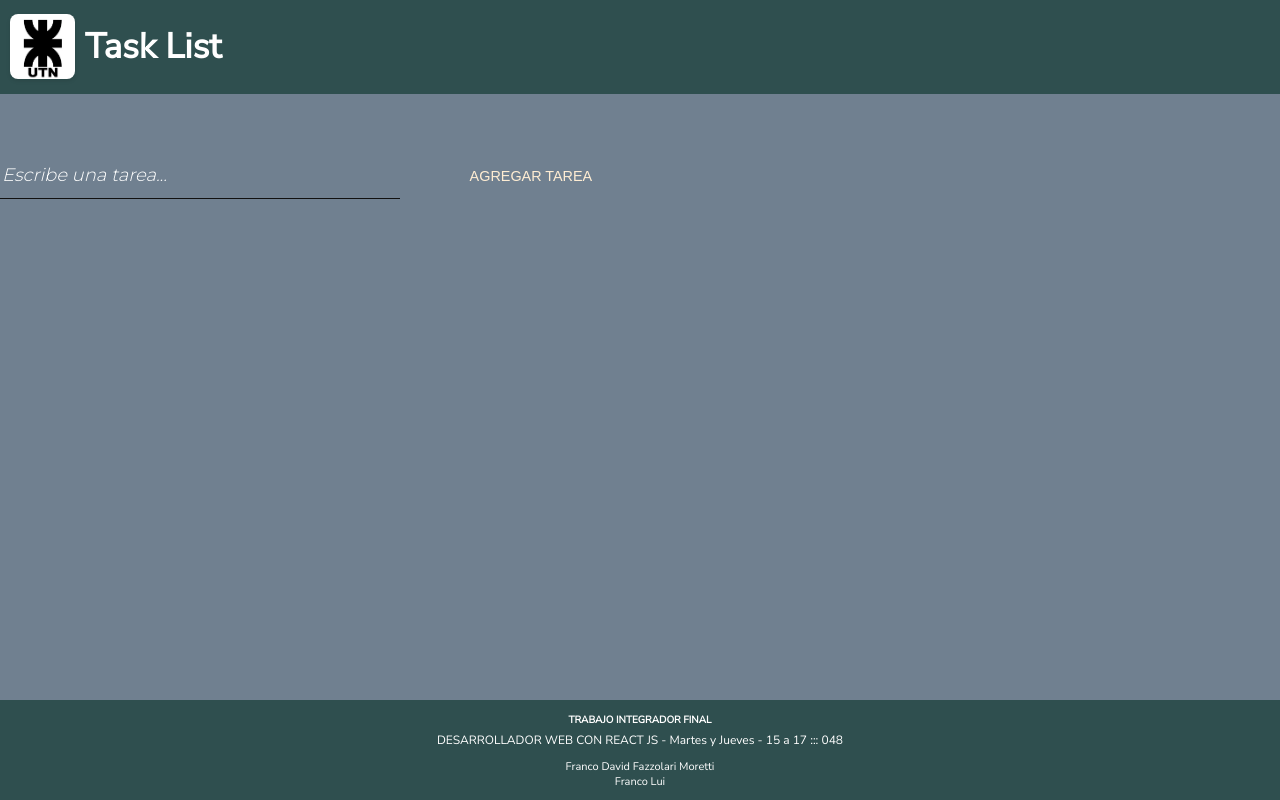
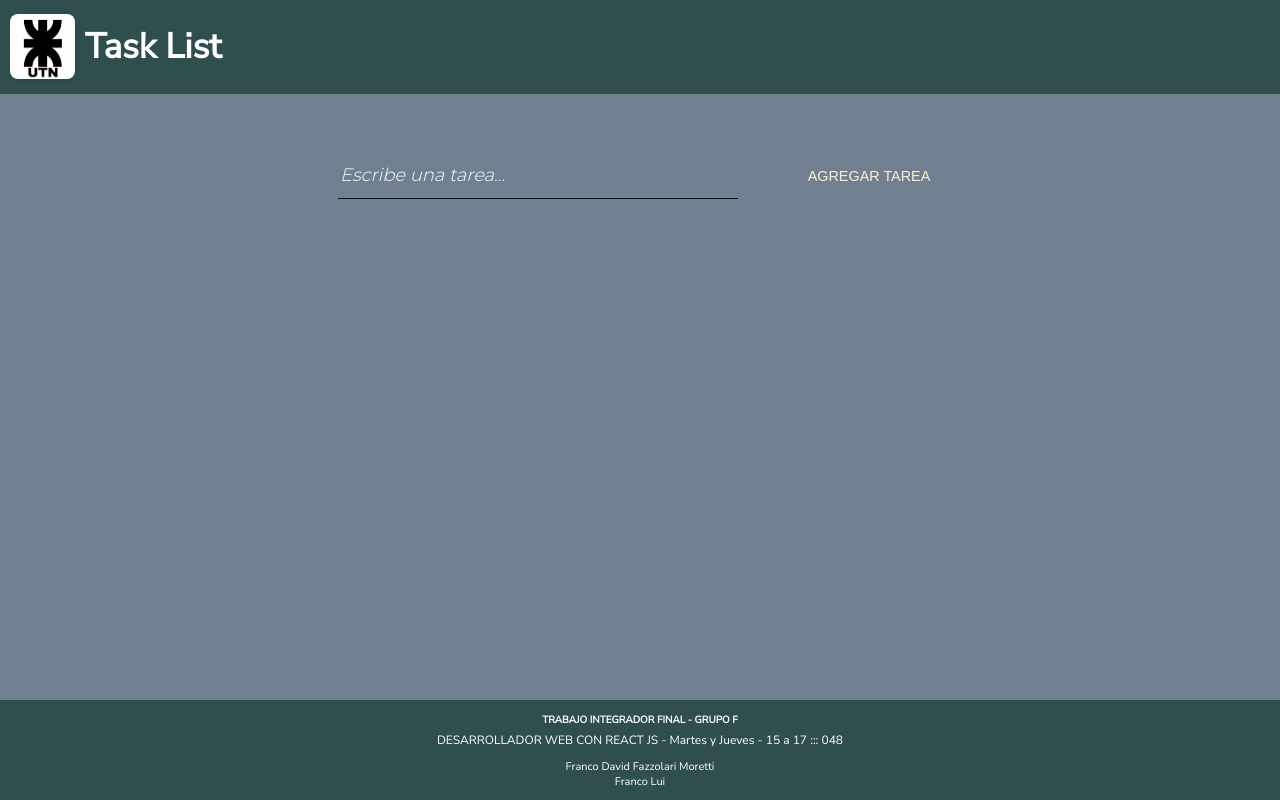
Before and after one commit to FrancoDavid91/TP-FINAL-UTN--React, a React (Vite) app: page / in a window 1280 px wide. Built offline with nearby package versions, Linux system fonts and the light colour scheme.

Commit message:
ReacomodandoDirectoriosyComentandoCodigo

```diff
--- a/index.html
+++ b/index.html
@@ -4,8 +4,8 @@
     <meta charset="UTF-8" />
     <link rel="icon" type="image/svg+xml" href="/src/assets/icono-tasklist.png" />
     <meta name="viewport" content="width=device-width, initial-scale=1.0" />
-    <link rel="stylesheet" href="./src/normalize.css">
-    <link rel="stylesheet" href="./src/index.css">
+    <link rel="stylesheet" href="./src/styles/normalize.css">
+    <link rel="stylesheet" href="./src/styles/index.css">
     <title>Task List</title>
   </head>
   <header>
@@ -20,7 +20,7 @@
   </body>
   <footer>
     <div class='container-footer'>
-      <h4>TRABAJO INTEGRADOR FINAL</h4>
+      <h4>TRABAJO INTEGRADOR FINAL - GRUPO F</h4>
       <p>DESARROLLADOR WEB CON REACT JS - Martes y Jueves - 15 a 17 ::: 048</p>
       <ul>
         <li>Franco David Fazzolari Moretti</li>
--- a/src/components/TaskForm/TaskForm.jsx
+++ b/src/components/TaskForm/TaskForm.jsx
@@ -1,5 +1,5 @@
 import { useState }  from 'react'
-import './TaskForm.css'
+import '../../styles/TaskForm.css'
 
 const TaskForm = ({onSubmitted = (form) =>{}}) => {
 
--- a/src/components/TaskItem/TaskItem.jsx
+++ b/src/components/TaskItem/TaskItem.jsx
@@ -1,5 +1,5 @@
 import React from 'react'
-import './TaskItem.css'
+import '../../styles/TaskItem.css'
 
 const TaskItem = ({ id, title, completed, onComplete = () => { }, onDelete = () => { }, onEdit = () => { } }) => {
 
--- a/src/components/TaskListView/TaskListView.jsx
+++ b/src/components/TaskListView/TaskListView.jsx
@@ -2,15 +2,38 @@ import { useState, useEffect } from 'react';
 import TaskForm from '../TaskForm/TaskForm';
 import TaskList from '../TaskList/TaskList';
 import TaskItem from '../TaskItem/TaskItem';
-import './TaskListView.css';
+import '../../styles/TaskListView.css'
 
 export const TaskListView = () => {
-    const [task, setTask] = useState([]);
-    const [editingTaskId, setEditingTaskId] = useState(null);
-    const [newTitle, setNewTitle] = useState(''); // Nuevo estado para manejar el valor del input
+  const [task, setTask] = useState([]); //useState for actual tasks
+  const [editingTaskId, setEditingTaskId] = useState(null); //useState for edit task
+  const [newTitle, setNewTitle] = useState('');
 
+  const generateUniqueID = () => {//generates an unique ID for every task
+    return '_' + Math.random().toString(36);
+  };
+
+  useEffect(() => {//Here we interact to find if data persists within localStorage
+    try {
+      const storedTasks = localStorage.getItem('tasks');
+      if (storedTasks) {
+        setTask(JSON.parse(storedTasks));
+      }
+    } catch (error) {
+
+      console.error('Error accessing local storage:', error);
+    }
+  }, []);
+
+
+  useEffect(() => {//With this hook we save data in localStorage
+    if(task.length > 0) {localStorage.setItem('tasks', JSON.stringify(task))}
+  }, [task]);
+
+//-----------------------------------------------------------------------
+//Set of functions for create, modify,check and delete.
   const createTask = (title) => ({
-      id: window.crypto.randomUUID(),
+    id: generateUniqueID(),
     title: title,
     completed: false,
   });
@@ -34,7 +57,7 @@ export const TaskListView = () => {
 
   const startEditingTask = (id, title) => {
     setEditingTaskId(id);
-      setNewTitle(title); // Establecer el valor del input al título actual
+    setNewTitle(title);
   };
 
   const finishEditingTask = (id) => {
@@ -44,9 +67,11 @@ export const TaskListView = () => {
     setTask(updatedTaskList);
     setEditingTaskId(null);
   };
-
+//-----------------------------------------------------------------------
+//Definition of View Component
   return (
-      <div>
+    <main>
+      <div className='container-view'>
         <TaskForm
           onSubmitted={(form) => {
             addTask(form);
@@ -64,18 +89,21 @@ export const TaskListView = () => {
                 onEdit={() => startEditingTask(task.id, task.title)}
               />
               {editingTaskId === task.id && (
-                <div>
+                <div className='container-edit'>
                   <input
+                    className='inputForm inputSave'
                     type="text"
                     value={newTitle}
                     onChange={(e) => setNewTitle(e.target.value)}
                   />
-                  <button onClick={() => finishEditingTask(task.id)}>Guardar</button>
+                  <button className='btn-config' onClick={() => finishEditingTask(task.id)}>💾</button>
                 </div>
               )}
             </div>
           )}
         />
       </div>
+    </main>
+
   );
 };
--- a/src/components/TaskListView/TaskListView.css
+++ b/src/styles/TaskListView.css
@@ -1,6 +1,8 @@
 main{
   margin-bottom: 2em;
 }
+/*----------------------*/
+/*Container*/
 .container-view {
     display: flex;
     flex-direction: column;
@@ -18,6 +20,7 @@ main{
 .inputSave{
     width: 20em;
     margin: 0 0.4em;
+
     animation: palpitar 2s ease infinite;
 }
 
@@ -31,3 +34,5 @@ main{
     color: #999;
     opacity: 0.5;
   }
+
+  /*----------------------*/
--- /dev/null
+++ b/src/styles/index.css
@@ -0,0 +1,132 @@
+/*---------------------------------------------*/
+/*Header*/
+.container-header {
+    display: flex;
+    align-items: center;
+    margin: 1em;
+    background-color: #2f4f4f;
+    color: white;
+    margin: 0;
+}
+
+.container-header img {
+    border-radius: 8px;
+    box-shadow: 0 2px 4px rgba(0, 0, 0, 0.1);
+    margin: 1em;
+}
+
+.container-header h1 {
+    font-size: 3.5em;
+}
+/*---------------------------------------------*/
+
+/*---------------------------------------------*/
+/*Body*/
+body {
+    display: flex;
+    flex-direction: column;
+    height: 100vh;
+}
+
+#root {
+    flex: 1;
+    background-color: #708090;
+    font-size: 1.2em;
+    flex: 1;
+    overflow-y: auto;
+}
+/*---------------------------------------------*/
+
+/*---------------------------------------------*/
+/*Inputs*/
+.inputForm {
+    border: none;
+    font-family: 'Montserrat', sans-serif;
+    border-bottom: 1px solid #111111;
+    background-color: #708090;
+    width: 30em;
+    margin-left: 10px;
+    font-size: 1.1em;
+    color: white;
+}
+
+.inputForm::placeholder {
+    color: #fff;
+    font-size: 18px;
+    font-family: 'Montserrat', sans-serif;
+    font-style: italic;
+}
+
+.inputForm:focus {
+    outline: none;
+    border-bottom: 2px solid #ffc506;
+    transform: scale(1.05);
+}
+/*---------------------------------------------*/
+
+/*---------------------------------------------*/
+/*Style for buttons btn-config*/
+.btn-config {
+    background: rgb(107, 105, 105);
+    border: none;
+    border-radius: 0.625em;
+    cursor: pointer;
+    position: relative;
+    z-index: 1;
+    overflow: hidden;
+}
+
+.btn-config:hover {
+    color: black;
+}
+
+.btn-config:after {
+    content: "";
+    background: #ffc506;
+    position: absolute;
+    z-index: -1;
+    left: -20%;
+    right: -20%;
+    top: 0;
+    bottom: 0;
+    transform: skewX(-45deg) scale(0, 1);
+    transition: all 0.5s;
+}
+
+button:hover:after {
+    transform: skewX(-45deg) scale(1, 1);
+    -webkit-transition: all 0.5s;
+    transition: all 0.5s;
+}
+/*---------------------------------------------*/
+
+/*---------------------------------------------*/
+/*Footer*/
+footer {
+    background-color: #2f4f4f;
+    color: white;
+}
+
+footer p {
+    margin: 0;
+    font-size: 1.2em;
+    text-align: center;
+}
+
+footer h4 {
+    margin-bottom: 5px;
+}
+
+.container-footer {
+    display: flex;
+    flex-direction: column;
+    align-items: center;
+}
+
+.container-footer ul {
+    list-style: none;
+    text-align: center;
+    padding-left: 0;
+    font-size: 1.1em;
+}
+/*---------------------------------------------*/
--- /dev/null
+++ b/src/styles/normalize.css
@@ -0,0 +1,21 @@
+@import url('https://fonts.googleapis.com/css2?family=Nunito+Sans:opsz@6..12&display=swap');
+@import url('https://fonts.googleapis.com/css2?family=Nunito+Sans:ital,opsz,wght@1,6..12,300&display=swap');
+@import url('https://fonts.googleapis.com/css2?family=Inter:wght@200&family=Montserrat:wght@300&family=Nunito+Sans:opsz@6..12&display=swap');
+
+*,
+*::before
+*::after{
+    margin: 0;
+    padding: 0;
+    box-sizing: border-box;
+}
+html, body {
+    margin: 0;
+    padding: 0;
+    overflow: hidden;
+}
+html{
+    font-size: 62.5%; /*Establishing 10px for browser-font by default*/
+    color: #111111;
+    font-family: 'Nunito Sans', sans-serif;
+}
```
Also changed, not shown: src/styles/TaskForm.css (renamed from src/components/TaskForm/TaskForm.css), src/styles/TaskItem.css (renamed from src/components/TaskItem/TaskItem.css). Lines whose indentation alone changed are shown as unchanged.
